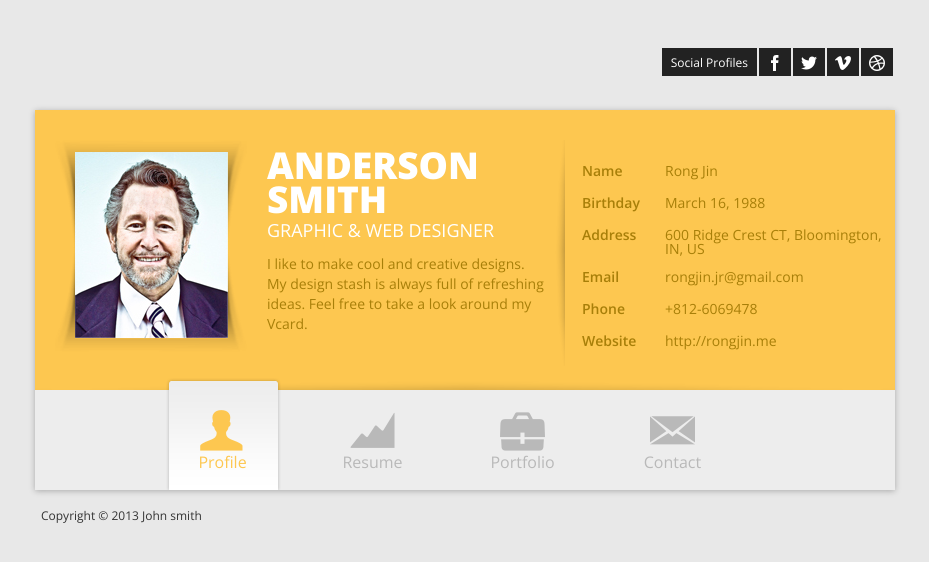
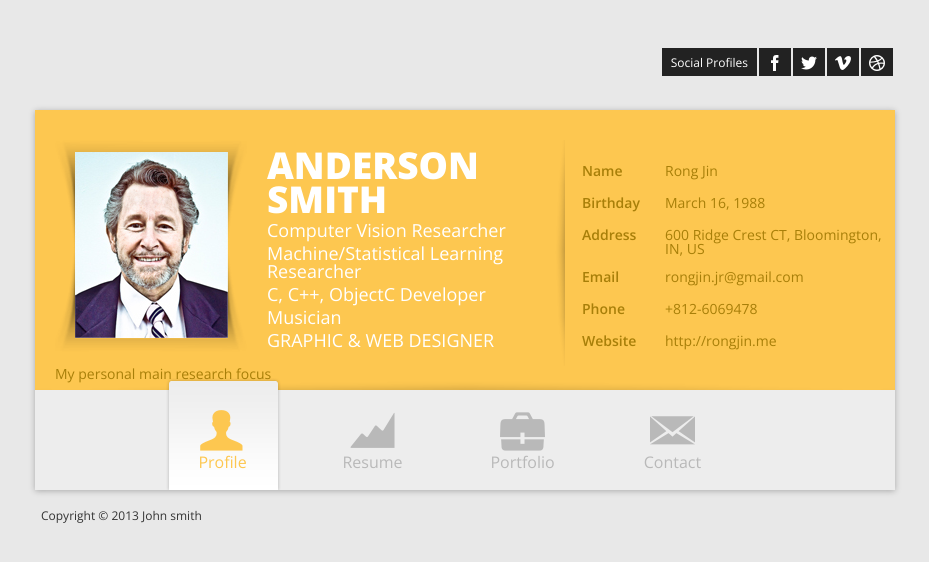
Before and after one commit to rongjin/rongjin.github.io, a plain HTML site: page index.html in a window 1280 px wide. Shown: the whole page, without its empty margins (175-1104 px from the left). Drawn offline with nearby package versions, Linux system fonts and the light colour scheme; some packages are replaced by stand-ins of ours.

Commit message:
update profile

```diff
--- a/index.html
+++ b/index.html
@@ -39,10 +39,6 @@
             	<!-- Logo -->
             	<div id="logo">
                 	<h2>Rong Jin</h2>
-                    <h4>Computer Vision Researcher</h4>
-                    <h4>Machine/Statistical Learning Researcher</h4>
-                    <h4>C, C++, ObjectC Developer</h4>
-                    <h4>Musician</h4>
                 </div>
                 <!-- /Logo -->
 
@@ -72,8 +68,12 @@
                             </ul>
                         </div>
                         <h1>ANDERSON SMITH</h1>
+						<h3>Computer Vision Researcher</h3>
+						<h3>Machine/Statistical Learning Researcher</h3>
+						<h3>C, C++, ObjectC Developer</h3>
+						<h3>Musician</h3>
                         <h3>GRAPHIC & WEB DESIGNER</h3>
-                        <p>I like to make cool and creative designs. My design stash is always full of refreshing ideas. Feel free to take a look around my Vcard.</p>
+                        <p>My personal main research focus</p>
                     </div>
                     <!-- /About section -->
 
```
